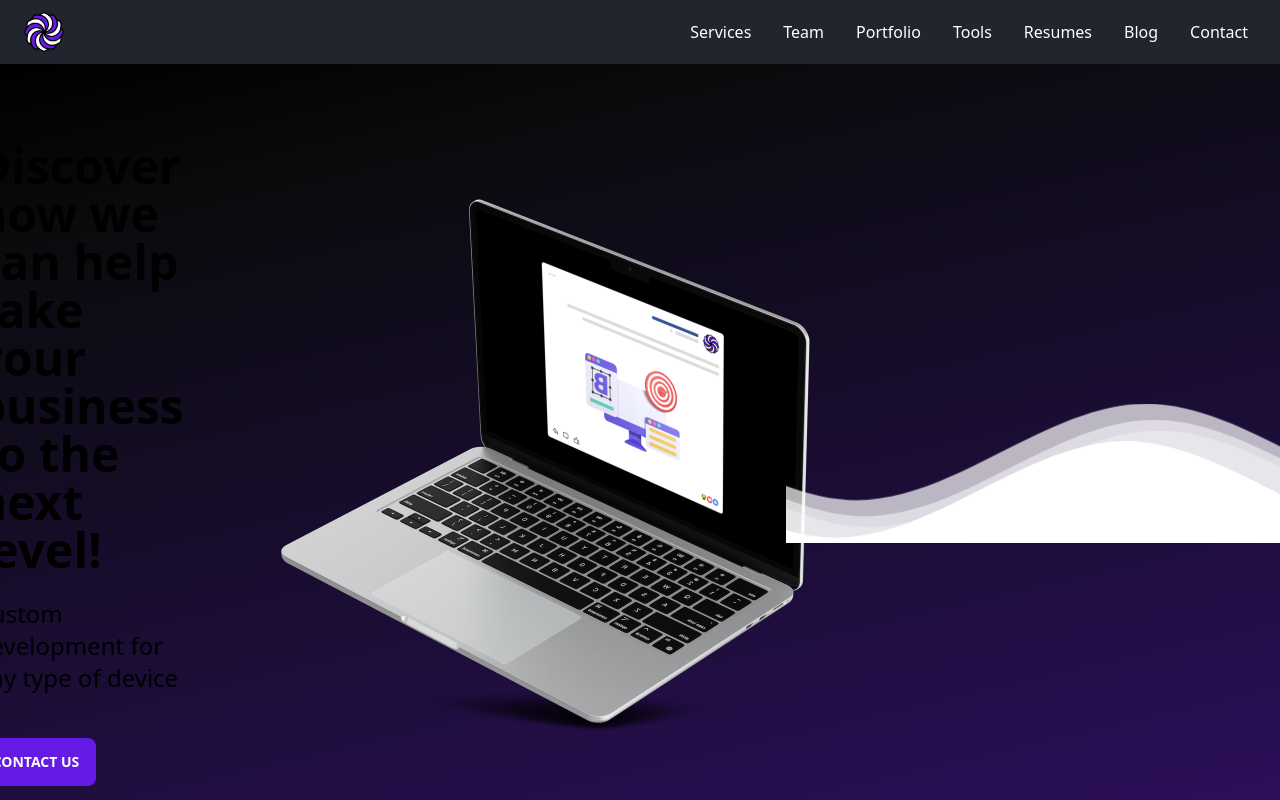
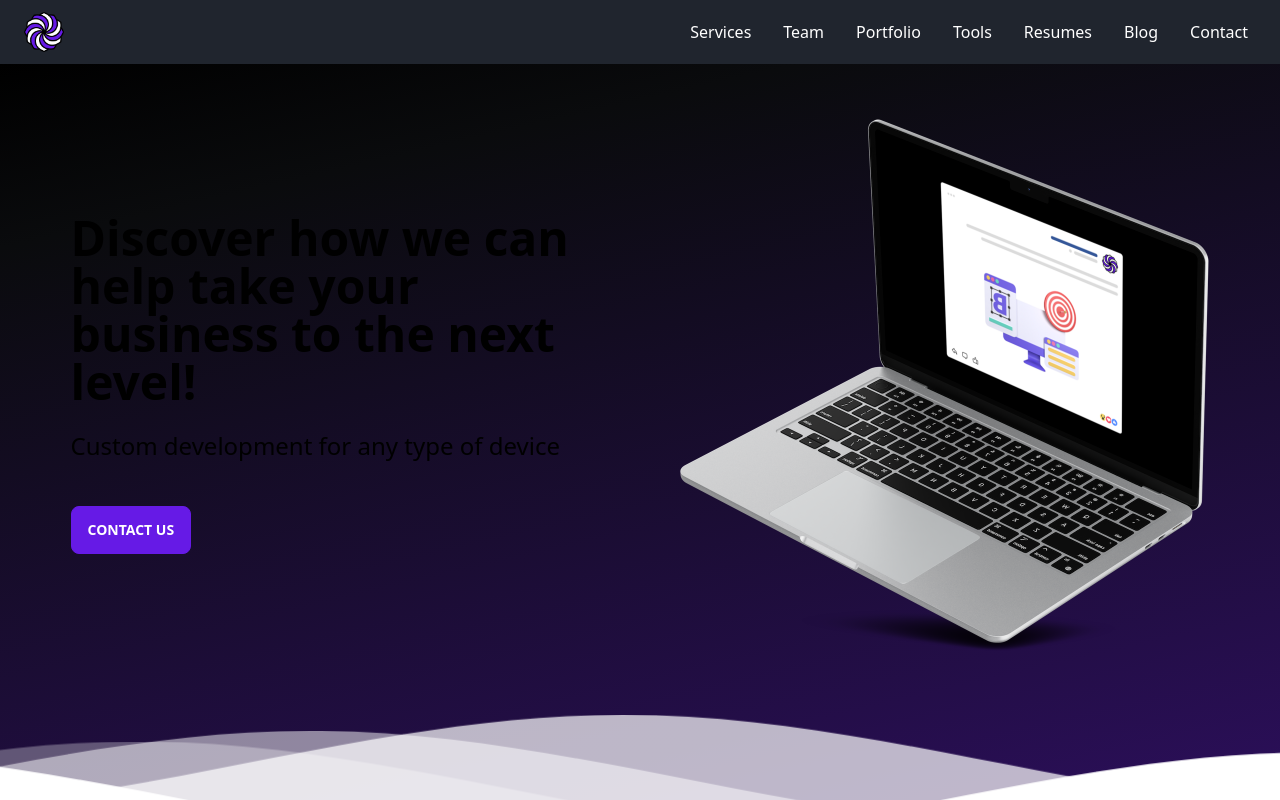
Before and after one commit to The-Last-Hope-Dev/hopedev, a Next.js app: page / in a window 1280 px wide. Built offline with nearby package versions, Linux system fonts and the light colour scheme.

Commit message:
index mobile fixed

```diff
--- a/src/pages/index.js
+++ b/src/pages/index.js
@@ -13,7 +13,7 @@ export default function Home() {
     <Layout title={`HopeDev | ${intl.formatMessage({ id: 'page.route.home' })}`} description={intl.formatMessage({ id: "page.home.description" })}>
       <div >
         {/*Section 1 */}
-        <div className={`min-h-screen flex justify-center items-center ${indexStyles.wavesHeader}`}>
+        <div className={indexStyles.wavesHeader}>
           <div className={indexStyles.innerWaves}>
             <div className="w-full h-full flex justify-center items-center">
               <div className="hero-content flex-col lg:flex-row-reverse md:flex-row">
--- a/src/styles/index.module.css
+++ b/src/styles/index.module.css
@@ -61,6 +61,9 @@
     .waves {
         height: 80px;
         min-height: 80px;
-        display: none !important;
+    }
+
+    .innerWaves {
+        height: 100vh;
     }
 }
```
Also changed, not shown: public/imgs/brands/Express.png.
